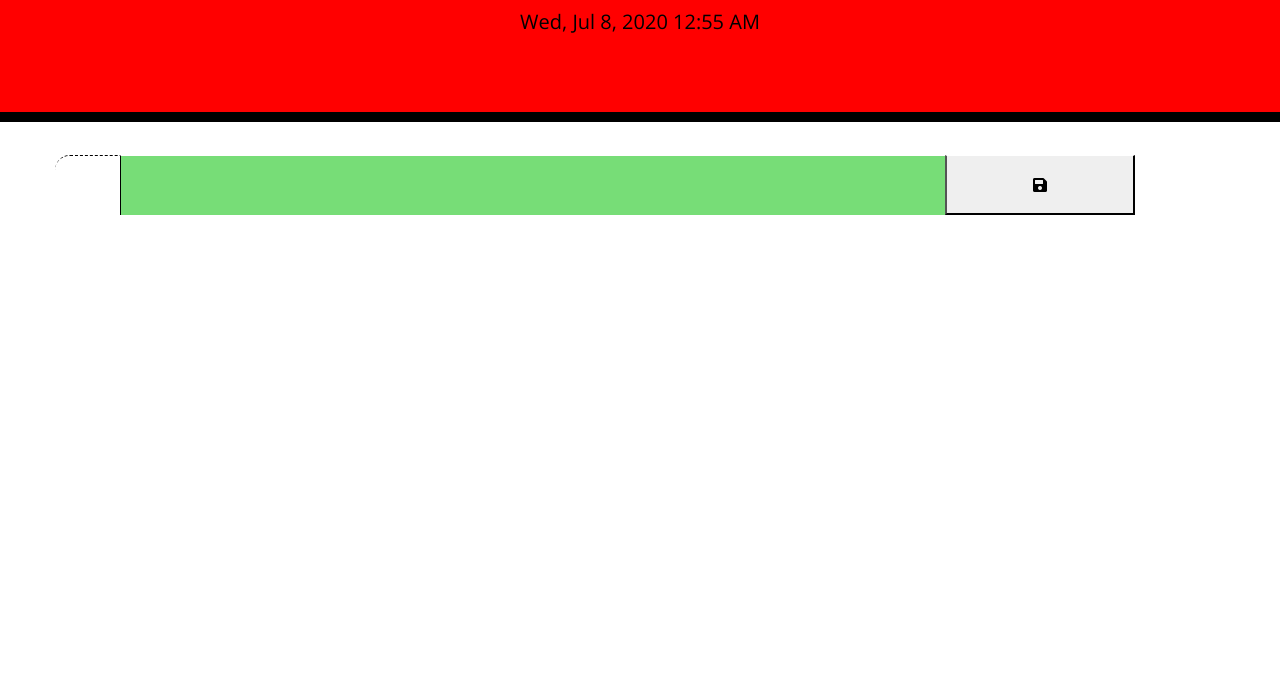
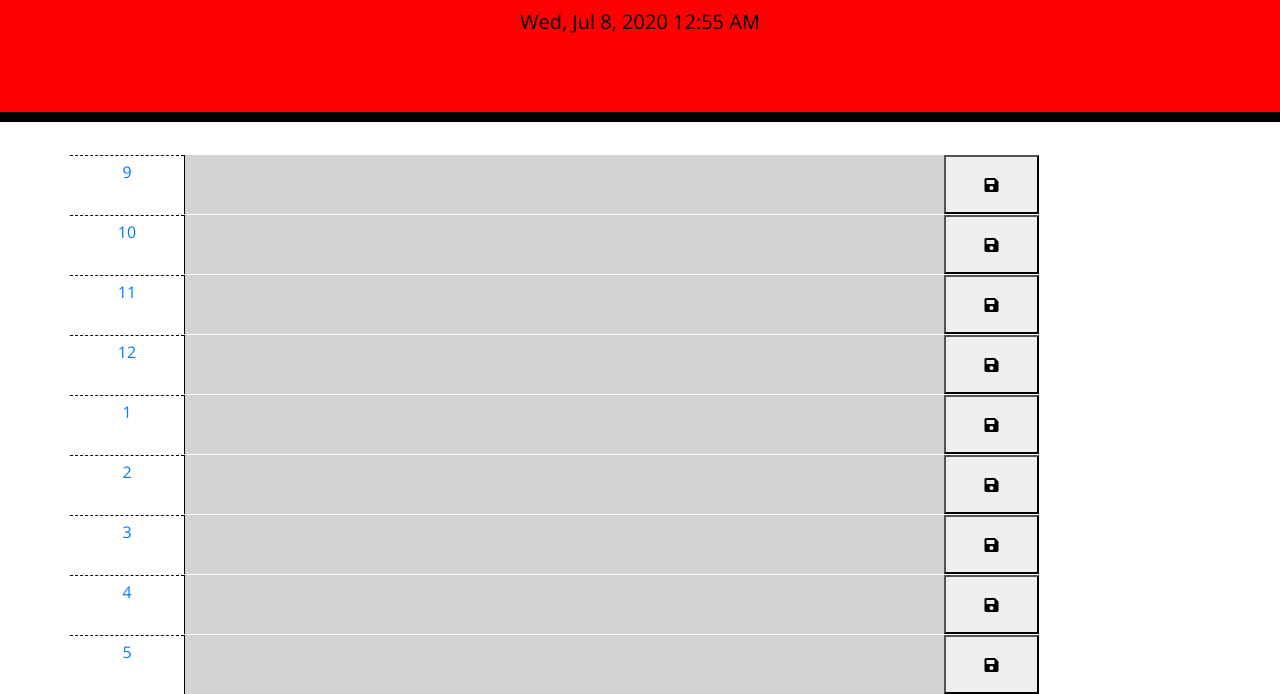
Before and after one commit to jackier94/myplanner, a plain HTML site: page index.html in a window 1280 px wide. Shown: the part 182-876 px from the top of the page. Before the commit the page ends 800 px from the top, so only its background shows below. Drawn offline with nearby package versions, Linux system fonts and the light colour scheme.

Commit message:
some changes

```diff
--- a/assets/script.js
+++ b/assets/script.js
@@ -5,12 +5,10 @@ $(document).ready(function () {
   $("#currentDay").text(currentDay.format("llll"));
 
   console.log(currentDay);
-});
 
-var locallyStoredData = localStorage.getItem("#textarea");
   // ARRAY FOR HOURS IN CALENDAR
 
-var dailyTask = $("#textarea").val;
+  var dailyTask = $("#textarea").val();
 
   var indexOfHoursArr = [9, 10, 11, 12, 13, 14, 15, 16, 17];
 
@@ -18,38 +16,56 @@ var columHours = [9, 10, 11, 12, 1, 2, 3, 4, 5];
 
   // var index = console.log(columHours);
 
-for (var i = 0; i < columHours.length; i++);
-{
-  // for (let hour = 9; hour <= 17; hour++) {
-  //   let index = hour - 9;
+  for (var index = 0; index < columHours.length; index++) {
+    //  for (let hour = 9; hour <= 17; hour++) {
+    //    let hourIndex = hour - 9;
 
-  //   console.log(columHours);
-
+    console.log(columHours.length + "- index:" + index);
+    var newDiv = $("<div>");
+    newDiv.addClass("row time-block");
     var hourElement = $("<div>");
-  hourElement.text(columHours[i]);
-  hourElement.attr("data-value", indexOfHoursArr[i]);
+    hourElement.text(columHours[index]);
+    hourElement.attr("data-value", indexOfHoursArr[index]);
 
     //   console.log(hourElement);
 
-  hourElement.addClass("time-block hour col-md-1 text-center pt-2 row");
+    hourElement.addClass("hour column-md-3 text-primary text-center pt-2");
     var dailyTaskInput = $("<textarea>");
-  dailyTaskInput.addClass("description col-md-9 row");
+    console.log(columHours[index]);
+    dailyTaskInput.addClass("description col-md-8");
     dailyTaskInput.attr("id", "textarea");
-  dailyTaskInput.attr("row", "1");
+    //dailyTaskInput.attr("row", "1");
     var $saveBtn = $("<button>");
-  $saveBtn.addClass("col-md-2 fa fa-save  text-wrap row");
+    $saveBtn.addClass("col-md-1 fa fa-save  text-wrap");
 
-  if (indexOfHoursArr[i] == moment().format("kk")) {
+    if (indexOfHoursArr[index] == moment().format("kk")) {
       dailyTaskInput.addClass("present");
-  } else if (indexOfHoursArr[i] < moment().format("kk")) {
+    } else if (indexOfHoursArr[index] < moment().format("kk")) {
       dailyTaskInput.addClass("past");
     } else {
       dailyTaskInput.addClass("future");
     }
+    newDiv.append(hourElement, dailyTaskInput, $saveBtn);
 
-  $("#schedulerDiv").append(hourElement, dailyTaskInput, $saveBtn);
+    $("#schedulerDiv").append(newDiv);
   }
+  //when user presses save
+  $(".fa-save").click(function () {
+    console.log("trying to save data");
+    var id = $(this).siblings(".hour").attr("data-value"); //select the parent id for the save button
+    var text = $(this).siblings(".description").val(); // take the text area of event class
+    console.log(id, text);
+    localStorage.setItem(id, text); //set the key and value into local storage
+  });
+  $(".description").each(function () {
+    var id = $(this).siblings(".hour").attr("data-value");
+    var locallyStoredData = localStorage.getItem(id);
+    console.log(id);
+    $(this).val(locallyStoredData);
 
+    //localstorage getitem
+  });
+});
 //adding rows to scheduler
 
 // $(".table").append("<tr><td>hour</><td>");
--- a/assets/style.css
+++ b/assets/style.css
@@ -32,7 +32,7 @@ textarea {
 
 .time-block {
   text-align: center;
-  border-radius: 15px;
+  border-radius: none;
 }
 
 .row {
@@ -42,6 +42,7 @@ textarea {
 }
 
 .hour {
+  width: 10%;
   background-color: #ffffff;
   color: #000000;
   border-top: 1px dashed #000000;
--- a/index.html
+++ b/index.html
@@ -30,7 +30,7 @@
     </header>
 
     <div class="container">
-      <div id="schedulerDiv" class="row"></div>
+      <div id="schedulerDiv"></div>
     </div>
     <!-- Timeblocks go here -->
 
```
Lines whose indentation alone changed are shown as unchanged.
